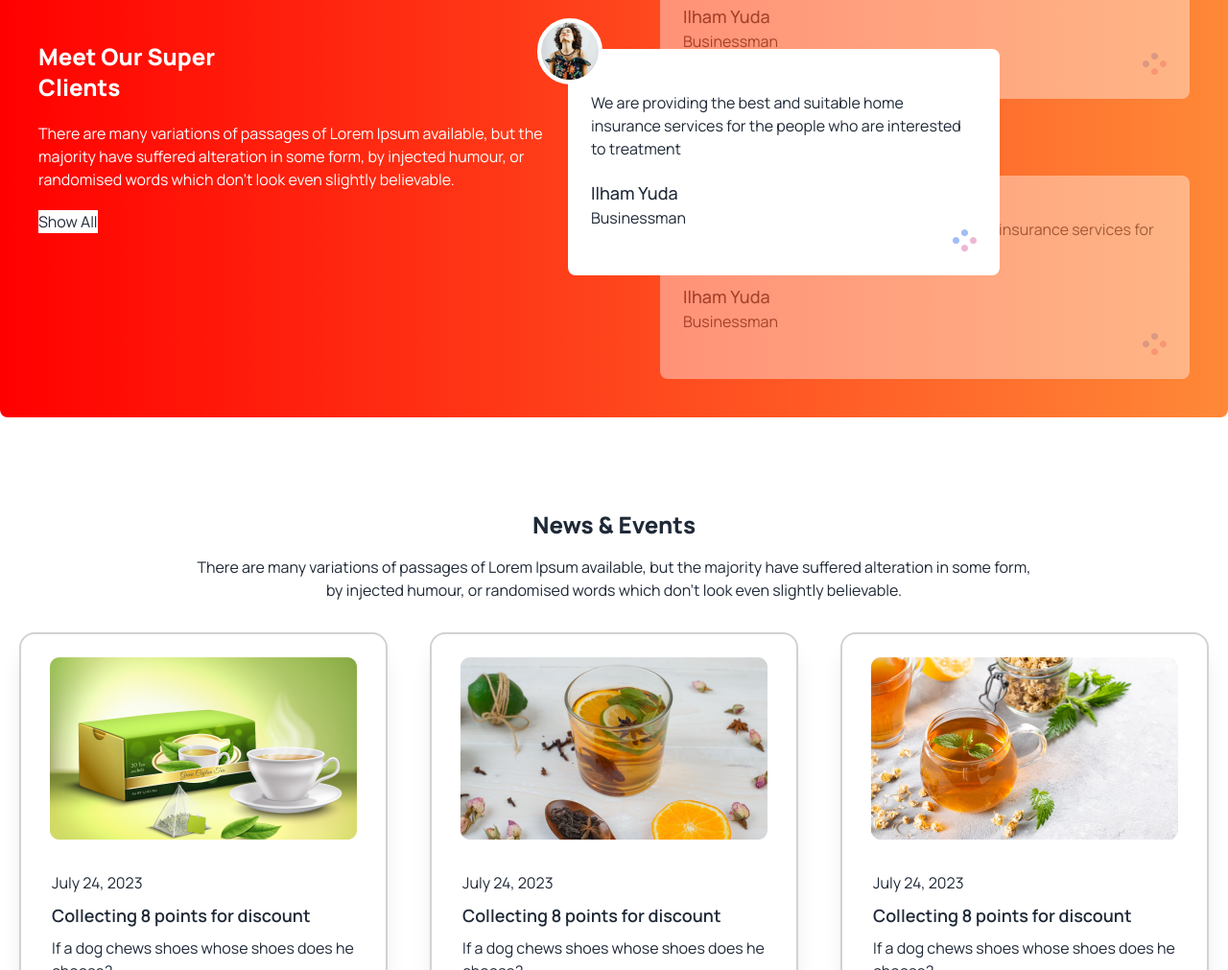
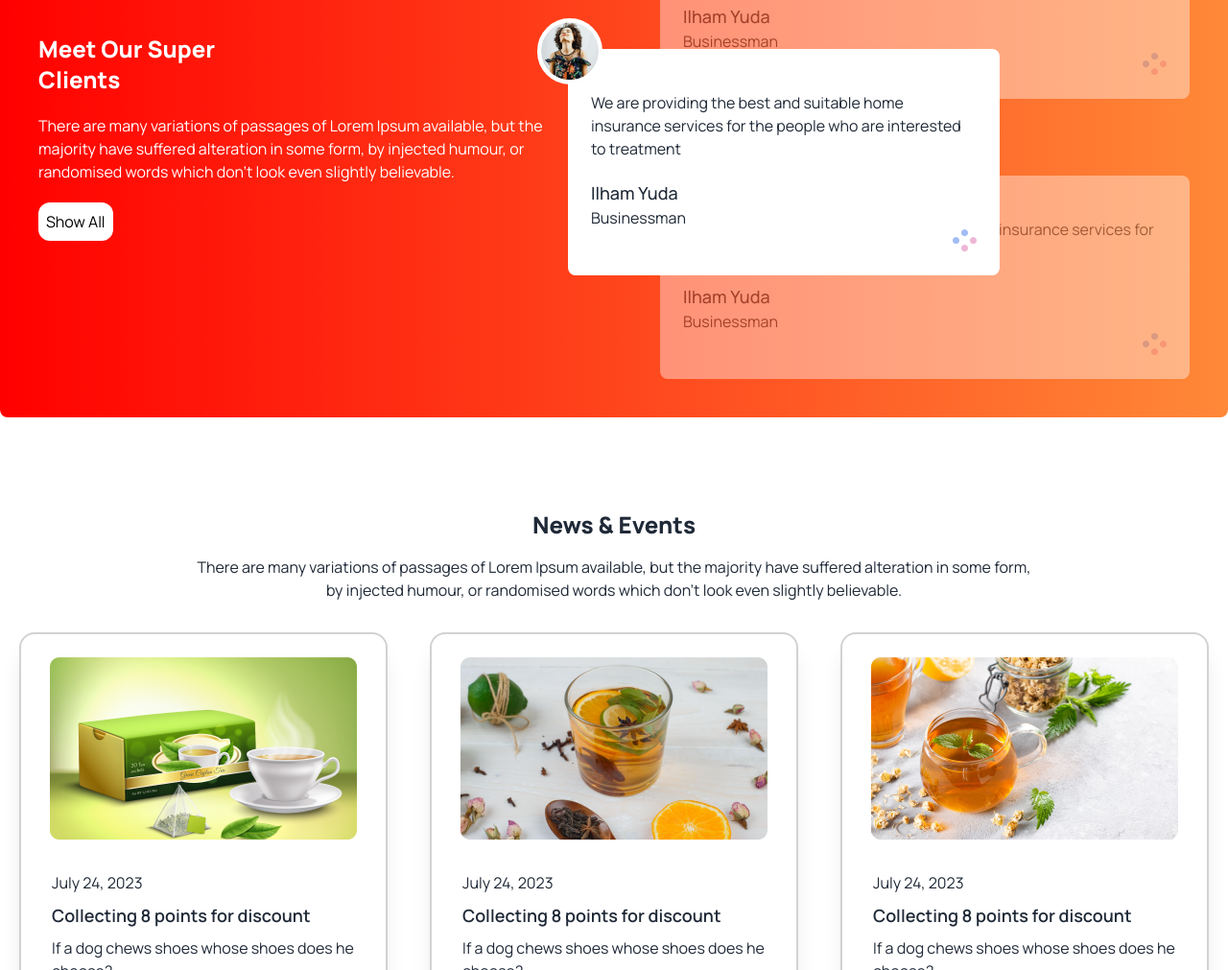
Before and after one commit to pekulhossain/tea_house, a plain HTML site: page index.html in a window 1280 px wide. Shown: the part 1756-2767 px from the top of the page at 96% size. Drawn offline with nearby package versions, Linux system fonts and the light colour scheme.

Commit message:
final commit

```diff
--- a/index.html
+++ b/index.html
@@ -123,7 +123,7 @@
                             Meet Our Super <br> Clients
                         </h2>
                         <p class="text-white"> There are many variations of passages of Lorem Ipsum  available, but the majority have suffered alteration in some form, by injected humour, or randomised words which don't  look even slightly believable. </p>
-                        <button class="bg-white"> Show All </button>
+                        <button class="bg-white px-2 py-2 rounded-xl text-black"> Show All </button>
                 </div>
                 </div>
                   <!--   customer review container -->
```
